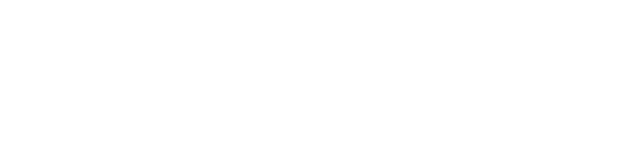
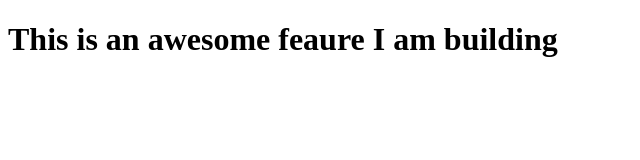
Before and after one commit to dasriyan/gitTest, a plain HTML site: page index.html in a window 1280 px wide. Shown: the whole page, without its empty margins (0-640 px from the left). Drawn offline with Linux system fonts and the light colour scheme.

Commit message:
building on top  this feature

```diff
--- a/index.html
+++ b/index.html
@@ -4,6 +4,7 @@
     <meta charset="UTF-8" />
     <meta name="viewport" content="width=device-width, initial-scale=1.0" />
     <title>Document Feature</title>
+    <h1>This is an awesome feaure I am building</h1>
   </head>
   <body></body>
 </html>
```
